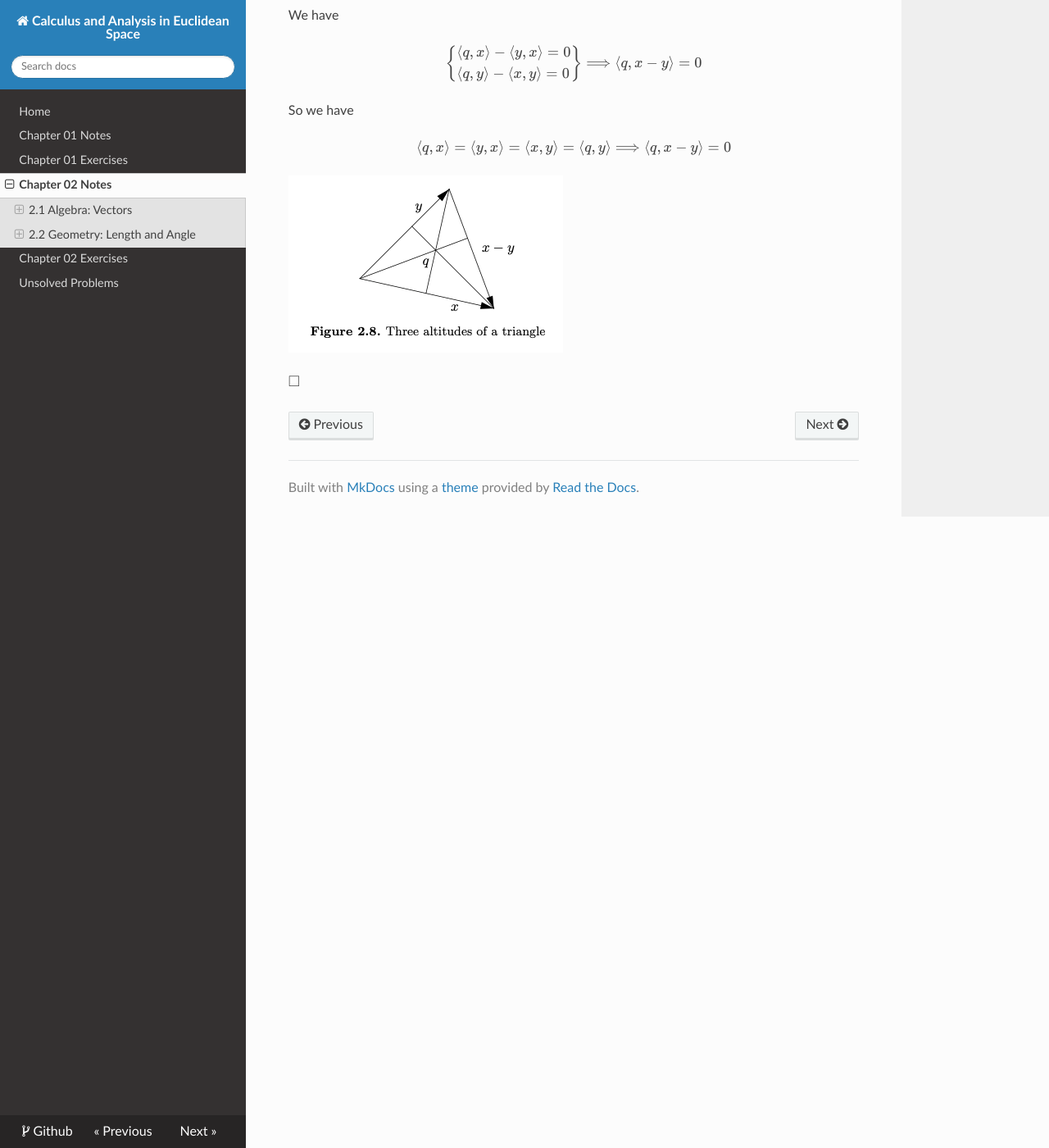
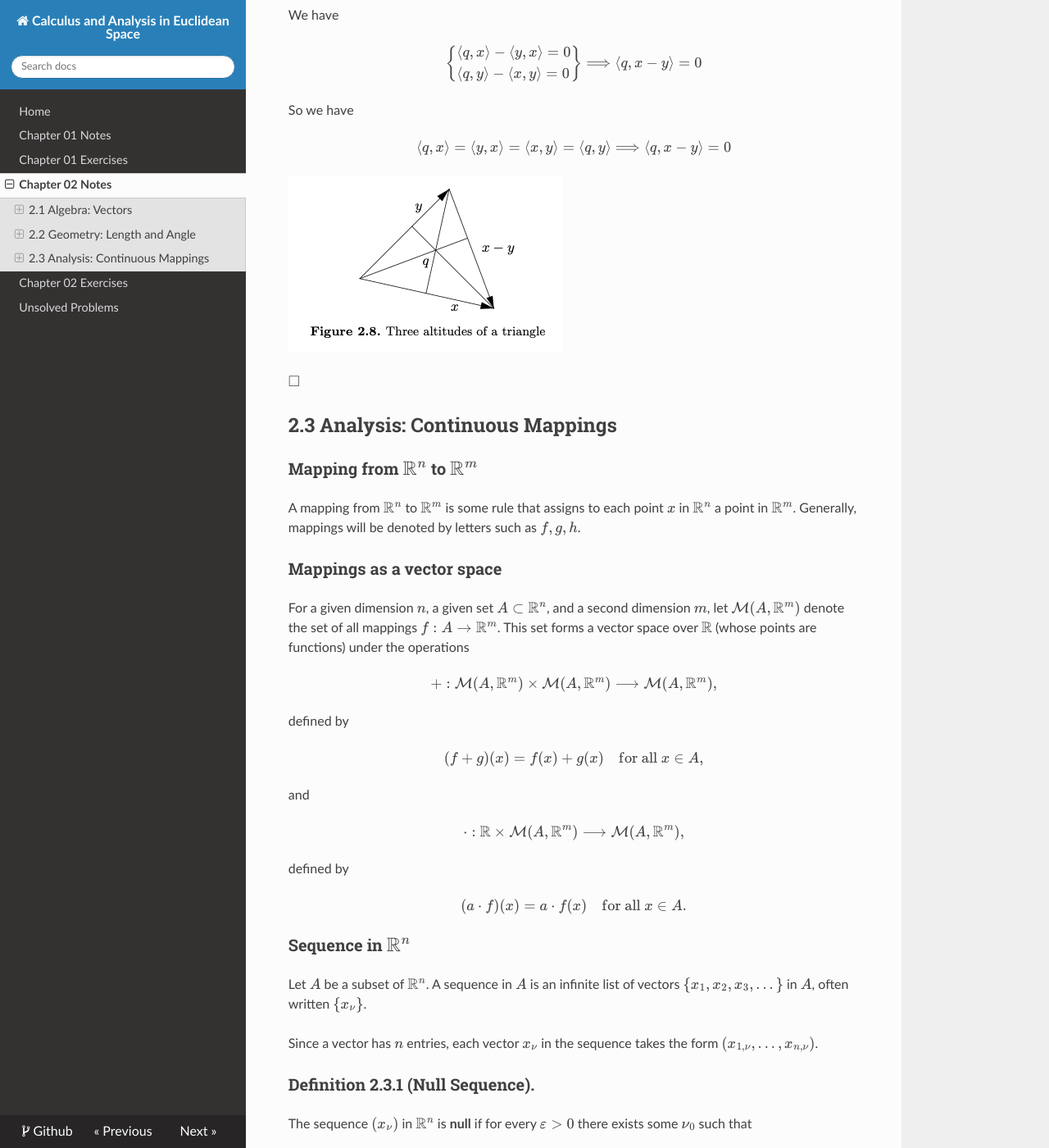
Before and after one commit to eroicaleo/shurman-calculus-euclidean-space, an MkDocs documentation site: the page built from docs/ch02notes.md, in a window 1280 px wide and 1400 px high, scrolled down 5729 px. Shown: the whole window at 82% size. Built offline with MkDocs 1.6.1, drawn with Linux system fonts in a browser that asks for light colours; nearby versions of some CDN libraries; formulas are drawn with MathJax 3; some of the changed text lies outside the part shown.

Commit message:
updates ch0203

```diff
--- a/docs/ch02notes.md
+++ b/docs/ch02notes.md
@@ -347,3 +347,166 @@ $$
 ![](./assets/ch0208.png)
 
 $\square$
+
+## 2.3 Analysis: Continuous Mappings
+
+### Mapping from $\mathbb{R}^n$ to $\mathbb{R}^m$
+
+A mapping from $\mathbb{R}^n$ to $\mathbb{R}^m$ is some rule that
+assigns to each point $x$ in $\mathbb{R}^n$ a point in
+$\mathbb{R}^m$.
+Generally, mappings will be denoted by letters such as $f, g, h$.
+
+### Mappings as a vector space
+
+For a given dimension $n$, a given set $A ⊂ \mathbb{R}^n$,
+and a second dimension $m$,
+let $\mathcal{M}(A,\mathbb{R}^m)$ denote the set of all mappings $f : A \rightarrow \mathbb{R}^m$.
+This set forms a vector space over $\mathbb{R}$ (whose points are functions)
+under the operations
+
+$$
++ :
+\mathcal{M}(A,\mathbb{R}^m)
+\times
+\mathcal{M}(A,\mathbb{R}^m)
+\longrightarrow
+\mathcal{M}(A,\mathbb{R}^m),
+$$
+
+defined by
+
+$$
+(f +g)(x) = f(x)+g(x) \quad\text{for all } x ∈ A,
+$$
+
+and
+
+$$
+\cdot  :
+\mathbb{R}
+\times
+\mathcal{M}(A,\mathbb{R}^m)
+\longrightarrow
+\mathcal{M}(A,\mathbb{R}^m),
+$$
+
+defined by
+
+$$
+(a \cdot f )(x) = a \cdot f(x) \quad\text{for all } x ∈ A.
+$$
+
+### Sequence in $\mathbb{R}^n$
+
+Let $A$ be a subset of $\mathbb{R}^n$. A sequence in $A$ is an infinite list of vectors
+$\{x_1,x_2,x_3,...\}$ in $A$, often written $\{x_ν\}$.
+
+Since a vector has $n$ entries, each vector $x_ν$ in the sequence takes the form
+$(x_{1,ν},...,x_{n,ν})$.
+
+### Definition 2.3.1 (Null Sequence).
+
+The sequence $(x_{\nu })$ in $\mathbb{R}^n$ is **null** if for
+every $ε > 0$ there exists some $ν_0$ such that
+
+$$
+\text{if } ν > ν_0 \text{ then } |x_v| < \epsilon.
+$$
+
+That is, a sequence is null if for every $ε > 0$, all but
+finitely many terms of
+the sequence lie within distance $ε$ of $0_n$.
+
+* If $\{x_ν\}$ is a null sequence and $|y_ν| \leq |x_ν|$
+  or all $ν$ then also $\{y_ν\}$ is null.
+* $\{x_ν\}$ and $\{y_ν\}$ are null sequence, then
+  $|x_ν + y_ν| \leq |x_ν| + |y_ν|$, so $\{x_ν + y_ν\}$
+  is null.
+* $\{c x_ν\}$ is null seq, since $|cx_ν| = |c||x_ν|$
+
+So the set of null sequences in $\mathbb{R}^n$ forms a vector
+space.
+
+A vector sequence $\{x_ν\}$ is null if and only if the scalar sequence $\{|x_ν|\}$ is null.
+
+### Lemma 2.3.2 (Componentwise nature of nullness).
+
+The vector sequence
+$\{(x_{1,ν}, \cdots, x_{n,ν})\}$
+is null if and only if each of its component scalar sequences
+$\{x_{j,ν}\} (j \in \{1, \cdots, n\})$ is null.
+
+**Proof**
+
+Use
+
+$$
+|x_{j,ν}| \leq |x_ν| \leq \sum_{j=1}^{n} |x_{j,ν}|
+$$
+
+$\square$
+
+### Definition 2.3.3 (Sequence convergence, sequence limit).
+
+Let $A$ be a subset of $\mathbb{R}^n$. Consider a sequence
+$\{x_ν\}$ in $A$ and a point $p ∈ \mathbb{R}^n$. The sequence
+$\{x_ν\}$ converges to $p$ (or has limit $p$),
+written $\{x_ν\}  → p$, if the sequence
+$\{x_ν−p\}$ is null. When the limit $p$ is a point of $A$, the
+sequence $\{x_ν\}$  converges in $A$.
+
+A sequence can only converges to one limit.
+
+### Proposition 2.3.4 (Linearity of convergence).
+
+Let $\{x_ν\}$ be a sequence in $\mathbb{R}^n$ converging to $p$,
+let $\{y_ν\}$ be a sequence in $\mathbb{R}^n$ converging to $q$,
+and let $c$ be a scalar. Then the sequence $\{x_ν +y_ν\}$
+converges to $p+q$, and the sequence $\{c x_ν\}$ converges to
+$c_p$.
+
+**Proof**:
+
+$$
+\begin{split}
+|(x_ν + y_ν) - (p + q)|
+&= |(x_ν - p) + (y_ν-q)| \\
+&\leq  |x_ν - p| + |y_ν - q|
+\end{split}
+$$
+
+So $(x_ν + y_ν) - (p + q)$ is null.
+Then $x_ν + y_ν → p+q$.
+
+$$
+|c x_ν - cp| = |c (x_ν - p)| \leq
+|c| |x_ν - p|
+$$
+
+So $c x_ν - cp$ is null. Then $c x_ν → cp$
+
+$\square$
+
+### Proposition 2.3.5 (Componentwise nature of convergence).
+
+The vector sequence
+$\{(x_{1, ν}, \cdots, x_{n, ν})\}$ converges to the vector
+$(p_1, \cdots, p_n)$
+if and only if each component scalar sequence
+$\{x_{j, ν}\} (j = 1, \cdots, n)$.
+converges to the scalar $p_j$.
+
+**Proof**:
+
+$$
+\{(x_{1, ν}, \cdots, x_{n, ν})\} \longrightarrow p \\
+\Longleftrightarrow \\
+x_ν - p = \text{null} \\
+\Longleftrightarrow \\
+x_{j, ν} - p_j = \text{null} \\
+\Longleftrightarrow \\
+x_{j, ν} \longrightarrow p_j
+$$
+
+$\square$
```
Also changed, not shown: docs/ch02ex.md (+64 -2 lines).
